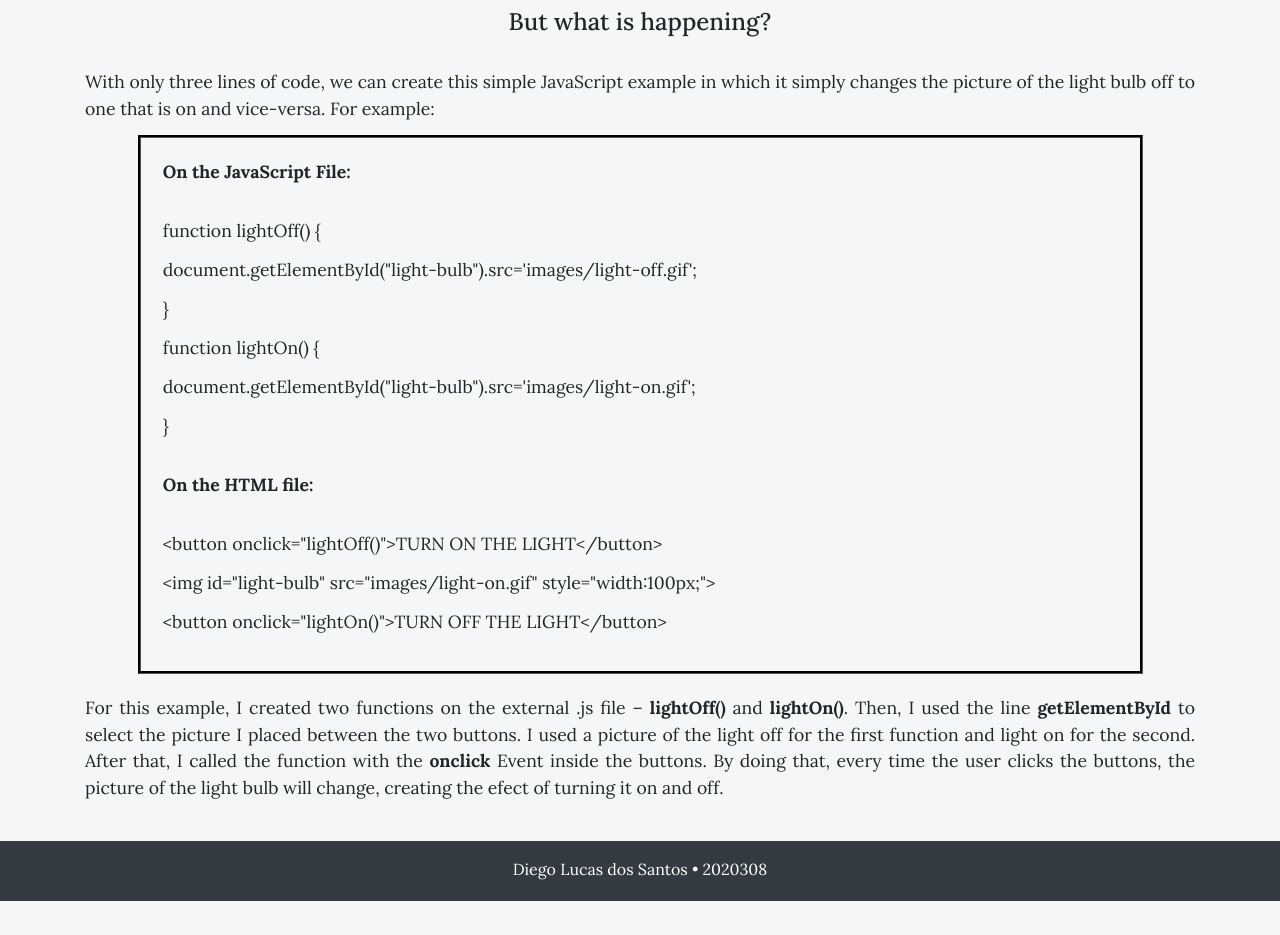
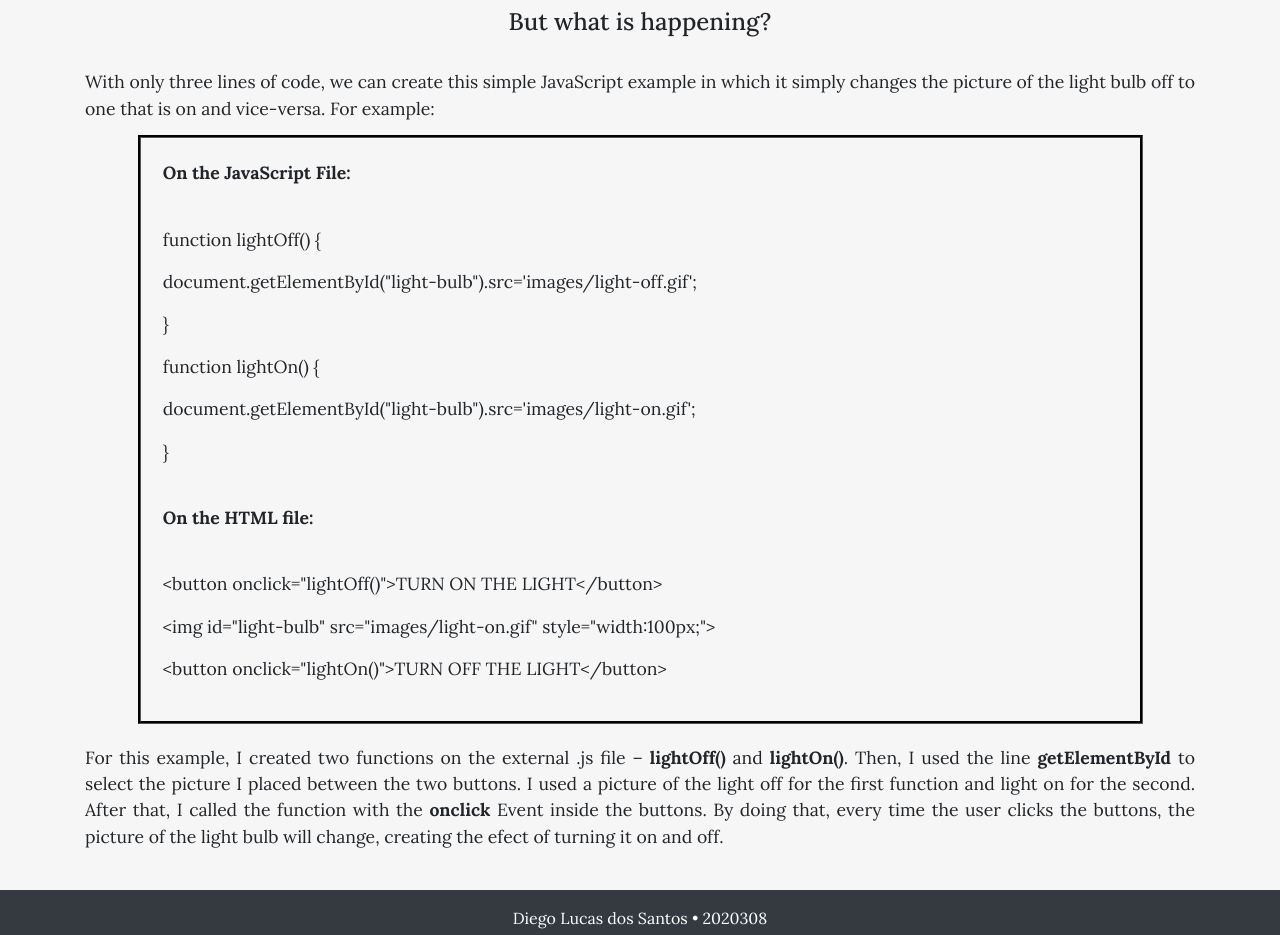
Before and after one commit to thediegolucas/clientsideprogramming, a plain HTML site: page javascript.html in a window 1280 px wide. Shown: the part 1460-2395 px from the top of the page. Before the commit the page ends 2361 px from the top, so only its background shows below. Drawn offline with nearby package versions, Linux system fonts and the light colour scheme.

Commit message:
2nd fix of line height in javascript.html code box

```diff
--- a/css/style.css
+++ b/css/style.css
@@ -39,7 +39,6 @@ ul {
     align-items: center;
     outline-color: black;
     outline-style: groove;
-    line-height: normal;
 }
 
 .footer {
```
